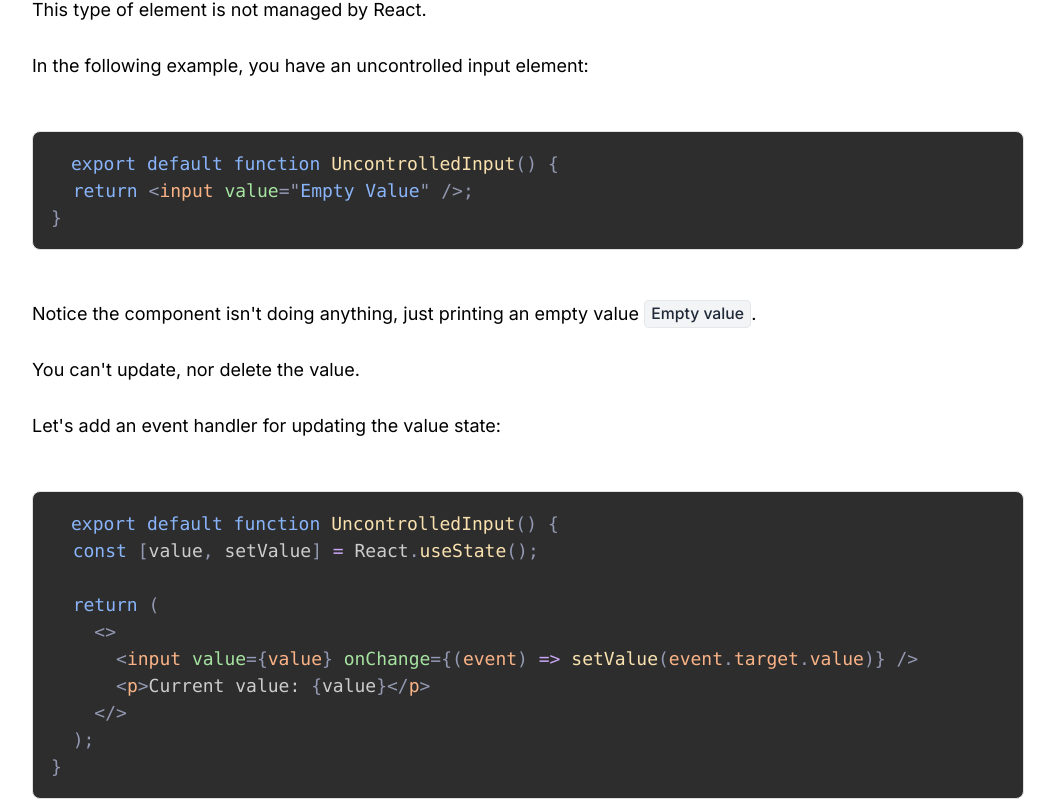
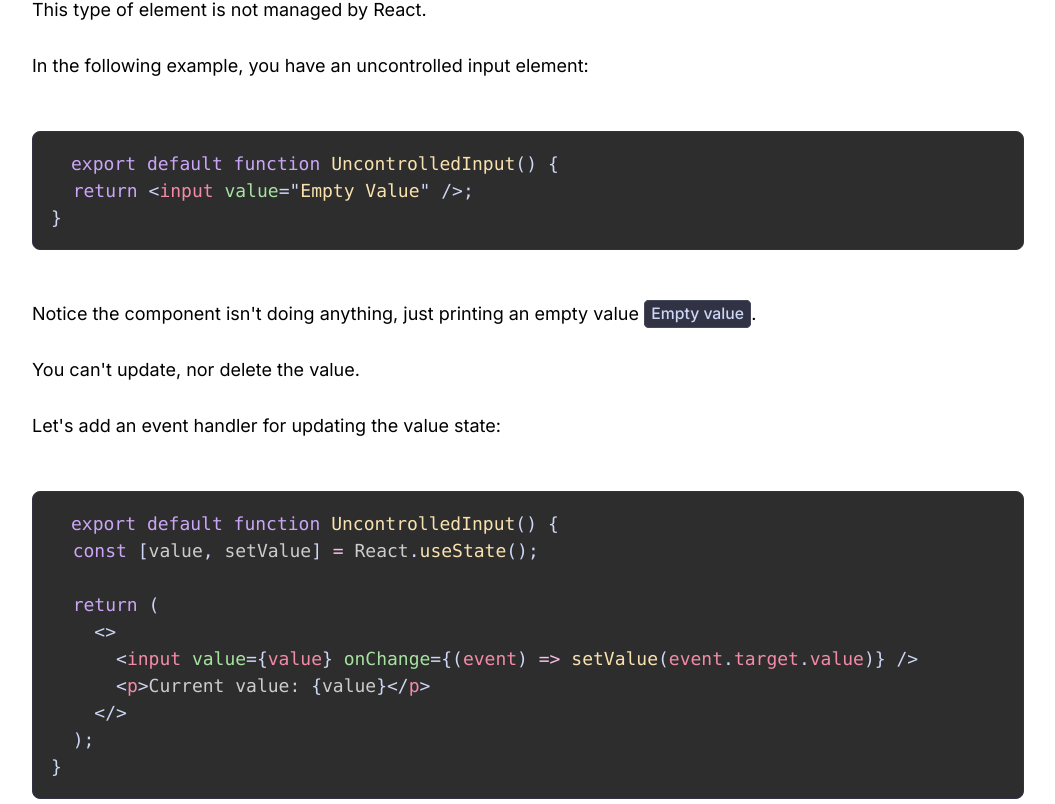
Before and after one commit to helderberto/helderberto.com, a Next.js app: page /posts/controlled-vs-uncontrolled-elements in a window 1280 px wide. Shown: the part 476-1280 px from the top of the page, without its empty margins (112-1167 px from the left). Built offline with nearby package versions, Linux system fonts and the light colour scheme.

Commit message:
Refactor code block styles in CodeBlock.module.css

```diff
--- a/src/components/CodeBlock.module.css
+++ b/src/components/CodeBlock.module.css
@@ -2,14 +2,14 @@
   position: relative;
   margin: 1.5rem 0;
   border-radius: 0.75rem;
-  background: var(--code-bg, #1e1e2e);
-  border: 1px solid var(--code-border, #313244);
+  background: #1e1e2e;
+  border: 1px solid #313244;
   overflow: hidden;
   transition: border-color 0.2s ease;
 }
 
 .codeWrapper:hover {
-  border-color: var(--primary);
+  border-color: #89b4fa;
 }
 
 .copyButton {
@@ -18,9 +18,9 @@
   right: 0.75rem;
   font-size: 0.75rem;
   font-weight: 500;
-  color: var(--code-meta, #cdd6f4);
-  background: var(--code-bg, #1e1e2e);
-  border: 1px solid var(--code-border, #313244);
+  color: #cdd6f4;
+  background: #1e1e2e;
+  border: 1px solid #313244;
   padding: 0.25rem 0.75rem;
   border-radius: 0.375rem;
   cursor: pointer;
@@ -34,9 +34,9 @@
 }
 
 .copyButton:hover {
-  color: var(--primary);
-  border-color: var(--primary);
-  background: var(--code-bg, #1e1e2e);
+  color: #89b4fa;
+  border-color: #89b4fa;
+  background: #1e1e2e;
 }
 
 .pre {
@@ -55,13 +55,13 @@
   font-family: var(--font-mono);
   font-size: 0.875em;
   font-weight: 500;
-  background: var(--inline-code-bg, #313244);
-  color: var(--inline-code-color, #cdd6f4);
+  background: #313244;
+  color: #cdd6f4;
   padding: 0.2em 0.4em;
   border-radius: 0.3em;
   white-space: nowrap;
   vertical-align: baseline;
-  border: 1px solid var(--inline-code-border, #45475a);
+  border: 1px solid #45475a;
 }
 
 /* Custom scrollbar */
@@ -70,36 +70,44 @@
 }
 
 .pre::-webkit-scrollbar-track {
-  background: var(--code-bg, #1e1e2e);
+  background: #1e1e2e;
 }
 
 .pre::-webkit-scrollbar-thumb {
-  background: var(--scrollbar-thumb, #45475a);
+  background: #45475a;
   border-radius: 0.375rem;
 }
 
 .pre::-webkit-scrollbar-thumb:hover {
-  background: var(--scrollbar-thumb-hover, #585b70);
+  background: #585b70;
 }
 
-/* Token colors - Catppuccin Mocha */
+/* Token colors - Official Catppuccin Mocha */
 .pre :global(.token.comment),
 .pre :global(.token.prolog),
 .pre :global(.token.doctype),
 .pre :global(.token.cdata) {
-  color: #6c7086;
+  color: #585b70;
 }
 
 .pre :global(.token.punctuation) {
-  color: #9399b2;
+  color: #cdd6f4;
+}
+
+.pre :global(.token.namespace) {
+  opacity: 0.7;
 }
 
 .pre :global(.token.property),
 .pre :global(.token.tag),
+.pre :global(.token.constant),
+.pre :global(.token.symbol),
+.pre :global(.token.deleted) {
+  color: #f38ba8;
+}
+
 .pre :global(.token.boolean),
-.pre :global(.token.number),
-.pre :global(.token.constant),
-.pre :global(.token.symbol) {
+.pre :global(.token.number) {
   color: #fab387;
 }
 
@@ -107,29 +115,41 @@
 .pre :global(.token.attr-name),
 .pre :global(.token.string),
 .pre :global(.token.char),
-.pre :global(.token.builtin) {
+.pre :global(.token.builtin),
+.pre :global(.token.inserted) {
   color: #a6e3a1;
 }
 
 .pre :global(.token.operator),
 .pre :global(.token.entity),
 .pre :global(.token.url),
+.pre :global(.language-css .token.string),
+.pre :global(.style .token.string),
 .pre :global(.token.variable) {
-  color: #cba6f7;
+  color: #f5c2e7;
 }
 
 .pre :global(.token.atrule),
 .pre :global(.token.attr-value),
-.pre :global(.token.keyword) {
-  color: #89b4fa;
-}
-
 .pre :global(.token.function),
 .pre :global(.token.class-name) {
   color: #f9e2af;
 }
 
+.pre :global(.token.keyword) {
+  color: #cba6f7;
+}
+
 .pre :global(.token.regex),
 .pre :global(.token.important) {
-  color: #f38ba8;
+  color: #fab387;
 }
+
+.pre :global(.token.important),
+.pre :global(.token.bold) {
+  font-weight: bold;
+}
+
+.pre :global(.token.italic) {
+  font-style: italic;
+}
```
